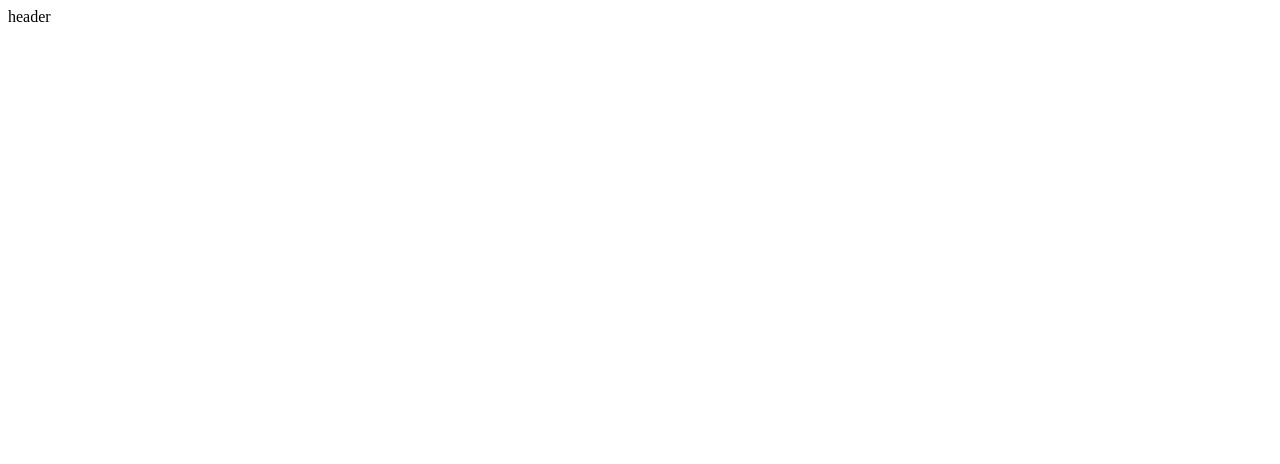
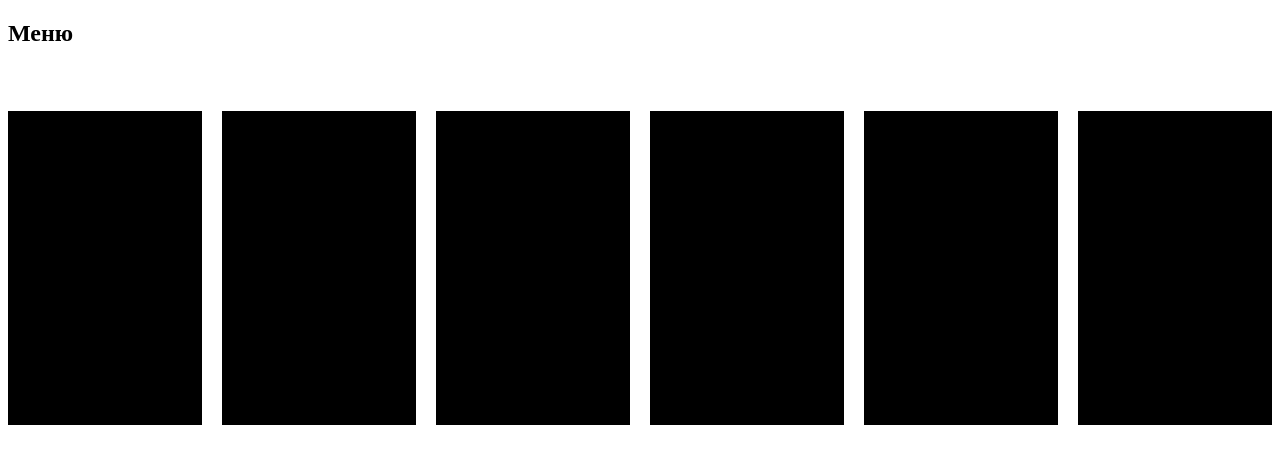
Before and after one commit to ChyngyzTeevv/lalafo, a plain HTML site: page index.html in a window 1280 px wide. Drawn offline with Linux system fonts and the light colour scheme.

```diff
--- a/index.html
+++ b/index.html
@@ -1,12 +1,26 @@
 <!DOCTYPE html>
 <html lang="en">
-<head>
-    <meta charset="UTF-8">
-    <meta name="viewport" content="width=device-width, initial-scale=1.0">
-    <title>Document</title>
-</head>
-<body>
-    <header>header</header>
-
-</body>
+	<head>
+		<meta charset="UTF-8" />
+		<meta name="viewport" content="width=device-width, initial-scale=1.0" />
+		<title>Document</title>
+		<link rel="stylesheet" href="./style.css" />
+		<link rel="stylesheet" href="./menu.css" />
+	</head>
+	<body>
+		<!-- kutman -->
+		<section>
+			<div class="container">
+				<h2 class="menu">Меню</h2>
+				<div class="boxes">
+					<div class="box"></div>
+					<div class="box"></div>
+					<div class="box"></div>
+					<div class="box"></div>
+					<div class="box"></div>
+					<div class="box"></div>
+				</div>
+			</div>
+		</section>
+	</body>
 </html>
--- /dev/null
+++ b/menu.css
@@ -0,0 +1,15 @@
+.menu {
+	margin-bottom: 64px;
+}
+
+.boxes {
+	display: flex;
+	column-gap: 20px;
+	justify-content: space-between;
+}
+
+.box {
+	width: 233px;
+	height: 314px;
+	background-color: #000;
+}
--- a/style.css
+++ b/style.css
@@ -0,0 +1,9 @@
+header {
+	nav {
+	}
+}
+
+ul {
+	list-style: none;
+	background-color: red;
+}
```
Also changed, not shown: Logo.png (added).
